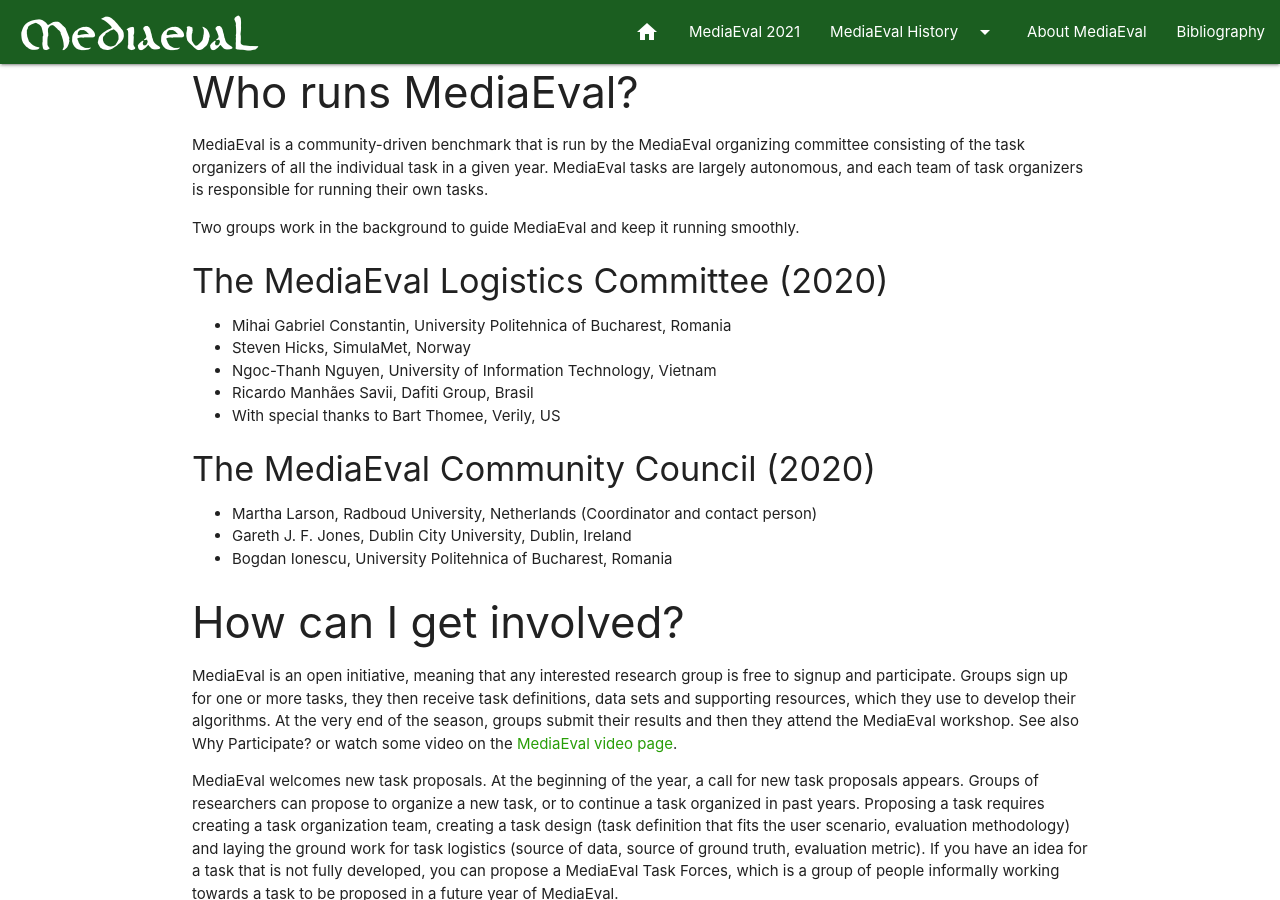
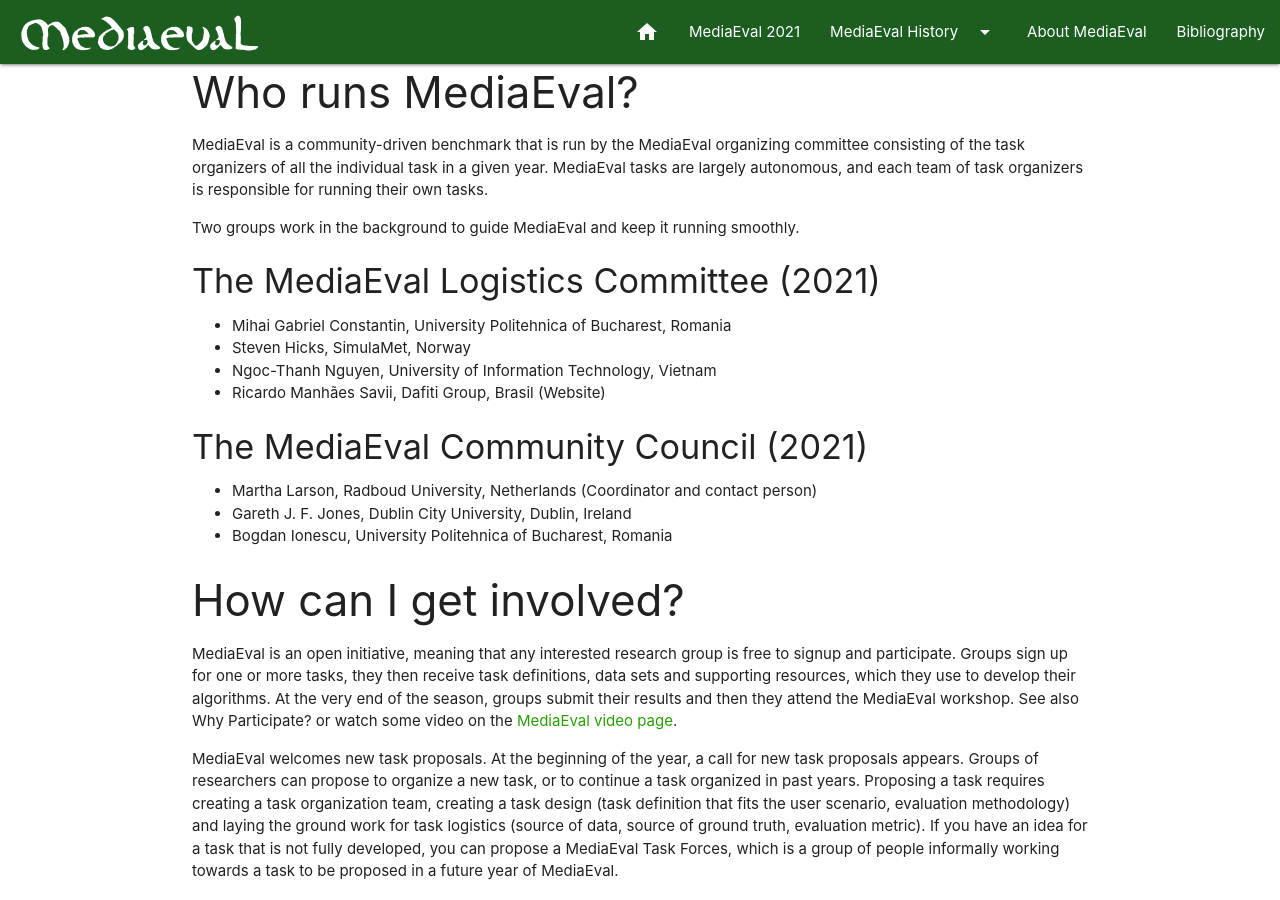
Before and after one commit to multimediaeval/multimediaeval.github.io, a Jekyll site: the page built from pages/04_about.md, in a window 1280 px wide and 900 px high, scrolled down 532 px. Built offline with Jekyll 4.4.1, drawn with Linux system fonts in a browser that asks for light colours.

Commit message:
Update 04_about.md

```diff
--- a/pages/04_about.md
+++ b/pages/04_about.md
@@ -26,14 +26,13 @@
 
 Two groups work in the background to guide MediaEval and keep it running smoothly.
 
-#### The MediaEval Logistics Committee (2020)
+#### The MediaEval Logistics Committee (2021)
 * Mihai Gabriel Constantin, University Politehnica of Bucharest, Romania
 * Steven Hicks, SimulaMet, Norway
 * Ngoc-Thanh Nguyen, University of Information Technology, Vietnam
-* Ricardo Manhães Savii, Dafiti Group, Brasil
-* With special thanks to Bart Thomee, Verily, US
+* Ricardo Manhães Savii, Dafiti Group, Brasil (Website)
 
-#### The MediaEval Community Council (2020)
+#### The MediaEval Community Council (2021)
 * Martha Larson, Radboud University, Netherlands (Coordinator and contact person)
 * Gareth J. F. Jones, Dublin City University, Dublin, Ireland
 * Bogdan Ionescu, University Politehnica of Bucharest, Romania
```
